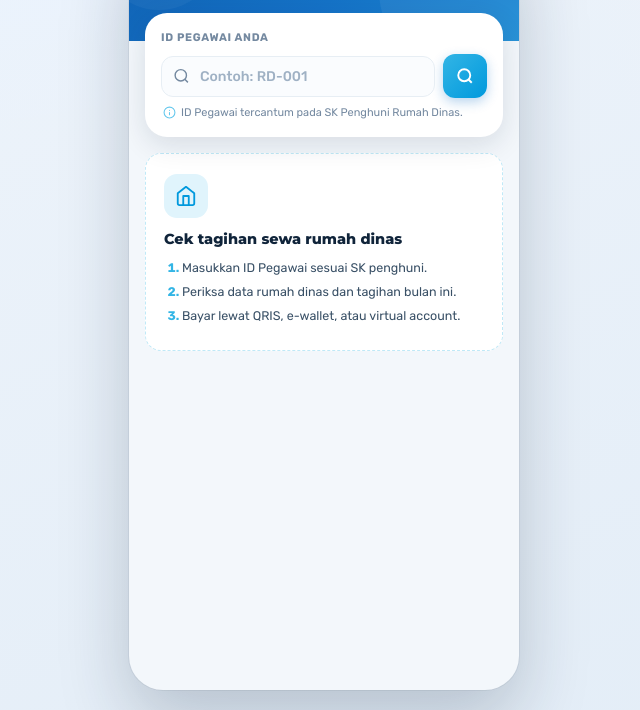
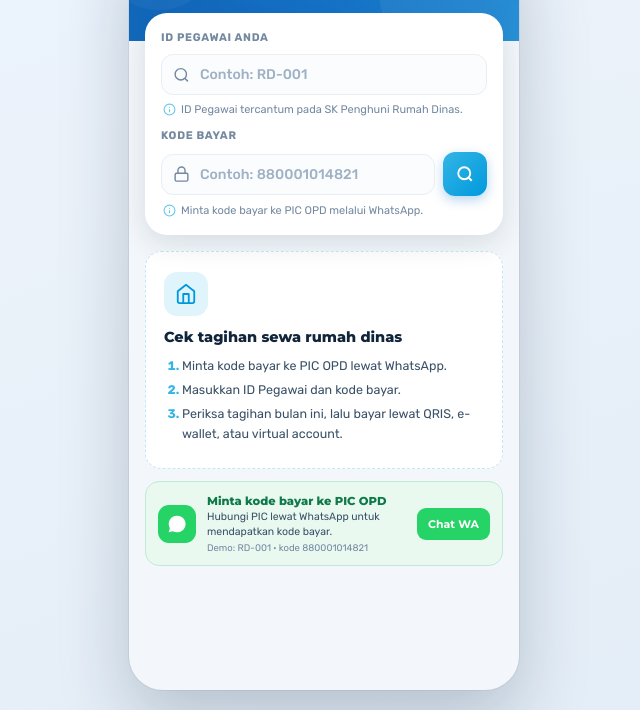
Before and after one commit to ihsanmokhsen/prototype-prontt, a plain HTML site: page pages/cek-retribusi.html in a window 1280 px wide. Shown: the part 90-800 px from the top of the page, without its empty margins (316-956 px from the left). Drawn offline with Linux system fonts and the light colour scheme.

Commit message:
Cek retribusi: input kode bayar dan tombol minta kode via WhatsApp

```diff
--- a/js/data-lokal.js
+++ b/js/data-lokal.js
@@ -802,3 +802,8 @@ var DATA_TAGIHAN_RD = [
   "statusAsn": "PNS Aktif"
  }
 ];
+
+/* Kode bayar contoh (pada produksi diterbitkan PIC OPD). */
+DATA_TAGIHAN_RD.forEach(function(t, i){
+  t.kodeBayar = '88' + ('00000' + (101 + i*37)).slice(-6) + ('0000' + (4821 + i*53)).slice(-4);
+});
--- a/pages/cek-retribusi.html
+++ b/pages/cek-retribusi.html
@@ -116,6 +116,29 @@
       font-size:11px; color:var(--muted); margin-top:8px; padding-left:2px;
     }
     .ck-hint svg{width:13px;height:13px;flex:0 0 13px; color:var(--blue-400)}
+    .ck-field + .ck-field{margin-top:13px}
+
+    /* ---- minta kode bayar via WA ---- */
+    .ck-wa{
+      display:flex; align-items:center; gap:11px;
+      margin:12px 16px 0; padding:12px;
+      background:#e9f9f0; border:1px solid #bfe9d4; border-radius:14px;
+    }
+    .ck-wa-icon{
+      width:38px; height:38px; border-radius:11px; background:#25d366; color:#fff;
+      display:grid; place-items:center; flex:0 0 38px;
+    }
+    .ck-wa-icon svg{width:20px;height:20px}
+    .ck-wa-txt{flex:1; min-width:0}
+    .ck-wa-t{font-family:var(--ff-display); font-weight:800; font-size:11.5px; color:#0f7a48}
+    .ck-wa-d{font-size:10.5px; color:var(--ink-2); margin-top:2px; line-height:1.4}
+    .ck-wa-demo{font-size:9.5px; color:var(--muted); margin-top:3px}
+    .ck-wa-btn{
+      flex:0 0 auto; background:#25d366; color:#fff; border-radius:9px;
+      padding:9px 11px; font-family:var(--ff-display); font-weight:700; font-size:11px;
+      text-decoration:none; white-space:nowrap;
+    }
+    .ck-wa-btn:active{transform:scale(.96)}
 
     /* ---- loading ---- */
     .ck-loading{
@@ -266,8 +289,8 @@
     </div>
 
       <div class="ck-search-card">
-        <div class="ck-search-label">ID Pegawai Anda</div>
-        <div class="ck-search-row">
+        <div class="ck-field">
+          <div class="ck-search-label">ID Pegawai Anda</div>
           <div class="ck-input-wrap">
             <svg viewBox="0 0 24 24" fill="none" stroke="currentColor" stroke-width="2"><circle cx="11" cy="11" r="8"/><path d="M21 21l-4.35-4.35"/></svg>
             <input class="ck-inp" id="ck-idsewa"
@@ -276,13 +299,30 @@
               oninput="onSearchInput()"
               onkeydown="if(event.key==='Enter')cekRetribusi()">
           </div>
-          <button class="ck-search-btn" onclick="cekRetribusi()">
-            <svg viewBox="0 0 24 24" fill="none" stroke="currentColor" stroke-width="2.5"><circle cx="11" cy="11" r="8"/><path d="M21 21l-4.35-4.35"/></svg>
-          </button>
+          <div class="ck-hint">
+            <svg viewBox="0 0 24 24" fill="none" stroke="currentColor" stroke-width="2"><circle cx="12" cy="12" r="10"/><path d="M12 16v-4M12 8h.01" stroke-linecap="round"/></svg>
+            ID Pegawai tercantum pada SK Penghuni Rumah Dinas.
+          </div>
         </div>
-        <div class="ck-hint">
-          <svg viewBox="0 0 24 24" fill="none" stroke="currentColor" stroke-width="2"><circle cx="12" cy="12" r="10"/><path d="M12 16v-4M12 8h.01" stroke-linecap="round"/></svg>
-          ID Pegawai tercantum pada SK Penghuni Rumah Dinas.
+        <div class="ck-field">
+          <div class="ck-search-label">Kode Bayar</div>
+          <div class="ck-search-row">
+            <div class="ck-input-wrap">
+              <svg viewBox="0 0 24 24" fill="none" stroke="currentColor" stroke-width="2"><rect x="3" y="11" width="18" height="11" rx="2"/><path d="M7 11V7a5 5 0 0110 0v4"/></svg>
+              <input class="ck-inp" id="ck-kode"
+                placeholder="Contoh: 880001014821"
+                inputmode="numeric" maxlength="16" autocomplete="off"
+                oninput="onSearchInput()"
+                onkeydown="if(event.key==='Enter')cekRetribusi()">
+            </div>
+            <button class="ck-search-btn" onclick="cekRetribusi()" aria-label="Cek tagihan">
+              <svg viewBox="0 0 24 24" fill="none" stroke="currentColor" stroke-width="2.5"><circle cx="11" cy="11" r="8"/><path d="M21 21l-4.35-4.35"/></svg>
+            </button>
+          </div>
+          <div class="ck-hint">
+            <svg viewBox="0 0 24 24" fill="none" stroke="currentColor" stroke-width="2"><circle cx="12" cy="12" r="10"/><path d="M12 16v-4M12 8h.01" stroke-linecap="round"/></svg>
+            Minta kode bayar ke PIC OPD melalui WhatsApp.
+          </div>
         </div>
       </div>
 
@@ -292,10 +332,22 @@
         </div>
         <h3>Cek tagihan sewa rumah dinas</h3>
         <ol>
-          <li>Masukkan ID Pegawai sesuai SK penghuni.</li>
-          <li>Periksa data rumah dinas dan tagihan bulan ini.</li>
-          <li>Bayar lewat QRIS, e-wallet, atau virtual account.</li>
+          <li>Minta kode bayar ke PIC OPD lewat WhatsApp.</li>
+          <li>Masukkan ID Pegawai dan kode bayar.</li>
+          <li>Periksa tagihan bulan ini, lalu bayar lewat QRIS, e-wallet, atau virtual account.</li>
         </ol>
+      </div>
+
+      <div class="ck-wa">
+        <div class="ck-wa-icon">
+          <svg viewBox="0 0 24 24" fill="currentColor"><path d="M17.5 14.4c-.3-.2-1.7-.8-2-.9-.3-.1-.5-.2-.7.2-.2.3-.7.9-.9 1.1-.2.2-.3.2-.6.1-1.7-.8-2.8-1.5-3.9-3.4-.3-.5.3-.5.8-1.5.1-.2 0-.4 0-.5s-.7-1.6-.9-2.2c-.2-.6-.5-.5-.7-.5h-.6c-.2 0-.5.1-.8.4-.3.3-1 1-1 2.4s1 2.8 1.2 3c.1.2 2 3.1 4.9 4.3 1.8.8 2.5.8 3.4.7.5-.1 1.7-.7 1.9-1.3.2-.7.2-1.2.2-1.3-.1-.2-.3-.2-.6-.4zM12 2a10 10 0 00-8.6 15L2 22l5.2-1.4A10 10 0 1012 2z"/></svg>
+        </div>
+        <div class="ck-wa-txt">
+          <div class="ck-wa-t">Minta kode bayar ke PIC OPD</div>
+          <div class="ck-wa-d">Hubungi PIC lewat WhatsApp untuk mendapatkan kode bayar.</div>
+          <div class="ck-wa-demo">Demo: RD-001 · kode 880001014821</div>
+        </div>
+        <a class="ck-wa-btn" id="ck-wa-link" href="https://wa.me/6280000000003" target="_blank" rel="noopener">Chat WA</a>
       </div>
 
       <!-- Tidak ditemukan -->
@@ -303,8 +355,8 @@
         <div class="ck-notfound-icon">
           <svg viewBox="0 0 24 24" fill="none" stroke="currentColor" stroke-width="2"><circle cx="12" cy="12" r="10"/><path d="M15 9l-6 6M9 9l6 6"/></svg>
         </div>
-        <h3>Data Tidak Ditemukan</h3>
-        <p>ID Pegawai tidak terdaftar pada SK Penghuni Rumah Dinas.<br>Hubungi BPAD Provinsi NTT untuk informasi lebih lanjut.</p>
+        <h3 id="rd-nf-title">Data Tidak Ditemukan</h3>
+        <p id="rd-nf-msg">ID Pegawai tidak terdaftar pada SK Penghuni Rumah Dinas.<br>Hubungi BPAD Provinsi NTT untuk informasi lebih lanjut.</p>
       </div>
 
       <!-- RESULT -->
@@ -332,6 +384,11 @@
           <div class="rd-row">
             <div class="rd-label">Alamat</div>
             <div class="rd-value" id="rd-alamat">—</div>
+          </div>
+          <div class="rd-divider"></div>
+          <div class="rd-row">
+            <div class="rd-label">Kode Bayar</div>
+            <div class="rd-value" id="rd-kode">—</div>
           </div>
           <div class="rd-divider"></div>
           <div class="rd-grid">
@@ -389,11 +446,24 @@
   <script src="../js/shell.js"></script>
   <script>
     var _rdData = null;
+    var PIC_WA = '6280000000003';
 
     function ru(n){ return 'Rp ' + Number(n||0).toLocaleString('id-ID'); }
 
+    function updateWaLink(){
+      var a = document.getElementById('ck-wa-link');
+      if(!a) return;
+      var id = (document.getElementById('ck-idsewa').value||'').trim().toUpperCase();
+      var msg = 'Halo PIC OPD Rumah Dinas BPAD Provinsi NTT, saya ingin meminta kode bayar retribusi sewa rumah dinas.';
+      if(id) msg += ' ID Pegawai saya: ' + id + '.';
+      a.href = 'https://wa.me/' + PIC_WA + '?text=' + encodeURIComponent(msg);
+    }
+
     function onSearchInput(){
-      if(!(document.getElementById('ck-idsewa').value||'').trim()) hideResult();
+      updateWaLink();
+      var id = (document.getElementById('ck-idsewa').value||'').trim();
+      var kode = (document.getElementById('ck-kode').value||'').trim();
+      if(!id && !kode) hideResult();
     }
 
     function hideResult(){
@@ -404,14 +474,34 @@
       _rdData = null;
     }
 
+    function showNotFound(title, msg){
+      document.getElementById('rd-guide').style.display = 'none';
+      document.getElementById('rd-nf-title').textContent = title;
+      document.getElementById('rd-nf-msg').innerHTML = msg;
+      document.getElementById('rd-notfound').style.display = 'block';
+    }
+
     function cekRetribusi(){
-      var v = (document.getElementById('ck-idsewa').value||'').trim();
-      if(!v) return;
+      var id = (document.getElementById('ck-idsewa').value||'').trim().toUpperCase();
+      var kode = (document.getElementById('ck-kode').value||'').replace(/\s+/g,'');
       hideResult();
-      _rdData = cariTagihanRD(v);
+      if(!id){
+        showNotFound('ID Pegawai Belum Diisi','Masukkan ID Pegawai sesuai SK Penghuni Rumah Dinas.');
+        return;
+      }
+      if(!kode){
+        showNotFound('Kode Bayar Belum Diisi','Minta kode bayar ke PIC OPD melalui WhatsApp, lalu masukkan pada kolom Kode Bayar.');
+        return;
+      }
+      _rdData = cariTagihanRD(id);
       document.getElementById('rd-guide').style.display = 'none';
       if(!_rdData){
-        document.getElementById('rd-notfound').style.display = 'block';
+        showNotFound('Data Tidak Ditemukan','ID Pegawai tidak terdaftar pada SK Penghuni Rumah Dinas.<br>Periksa kembali atau hubungi BPAD Provinsi NTT.');
+        return;
+      }
+      if(String(_rdData.kodeBayar) !== kode){
+        _rdData = null;
+        showNotFound('Kode Bayar Salah','Kode bayar tidak sesuai dengan ID Pegawai tersebut.<br>Minta kode terbaru ke PIC OPD melalui WhatsApp.');
         return;
       }
       showResult(_rdData);
@@ -419,6 +509,7 @@
 
     function showResult(d){
       document.getElementById('rd-id-pill').textContent   = d.id;
+      document.getElementById('rd-kode').textContent      = d.kodeBayar || '—';
       document.getElementById('rd-nama').textContent      = d.nama || '—';
       document.getElementById('rd-jabatan').textContent   = d.jabatan || '—';
       document.getElementById('rd-alamat').textContent    = d.alamat || '—';
@@ -468,10 +559,14 @@
       );
     }
 
-    /* pre-fill from URL ?id=RD-001 */
+    /* pre-fill from URL ?id=RD-001&kode=... */
     (function(){
-      var id = new URLSearchParams(location.search).get('id');
-      if(id){ document.getElementById('ck-idsewa').value = id; cekRetribusi(); }
+      var p = new URLSearchParams(location.search);
+      var id = p.get('id'), kode = p.get('kode');
+      if(id) document.getElementById('ck-idsewa').value = id;
+      if(kode) document.getElementById('ck-kode').value = kode;
+      updateWaLink();
+      if(id) cekRetribusi();
     })();
   </script>
 </body>
```
